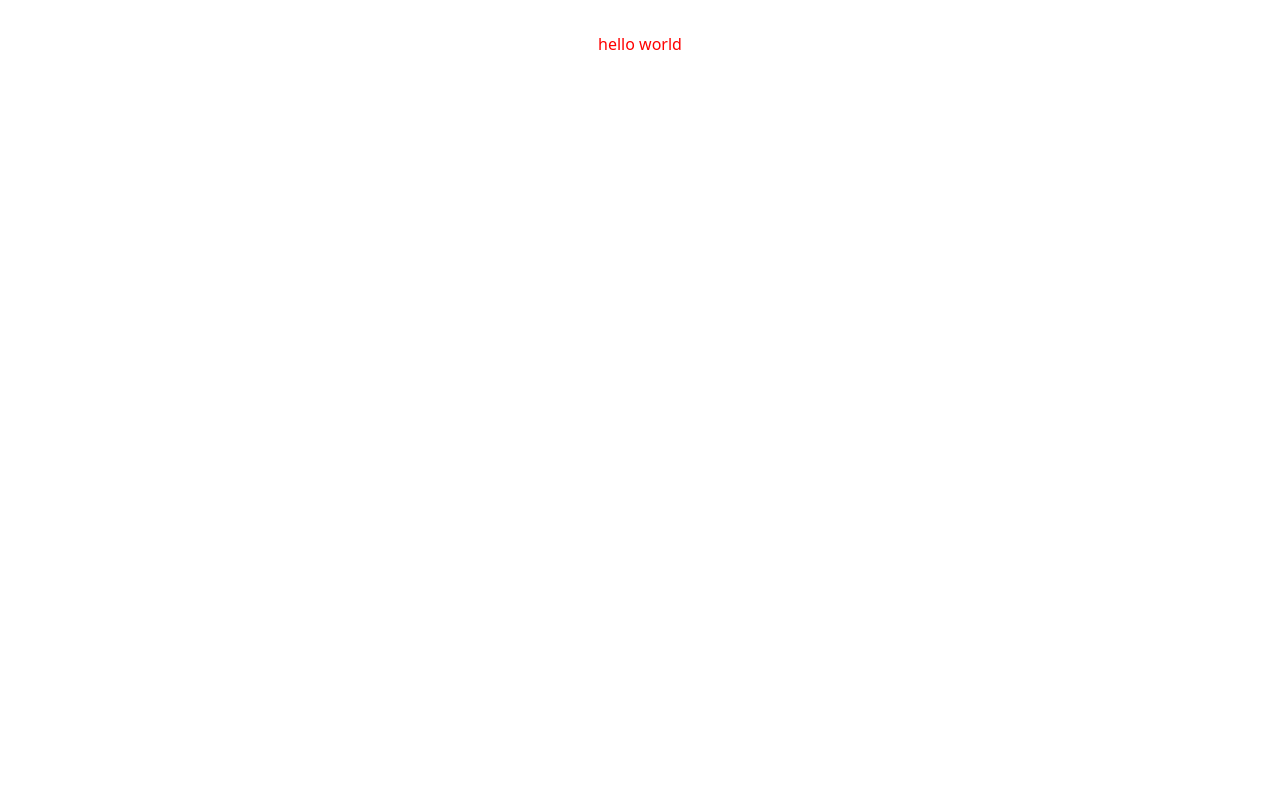
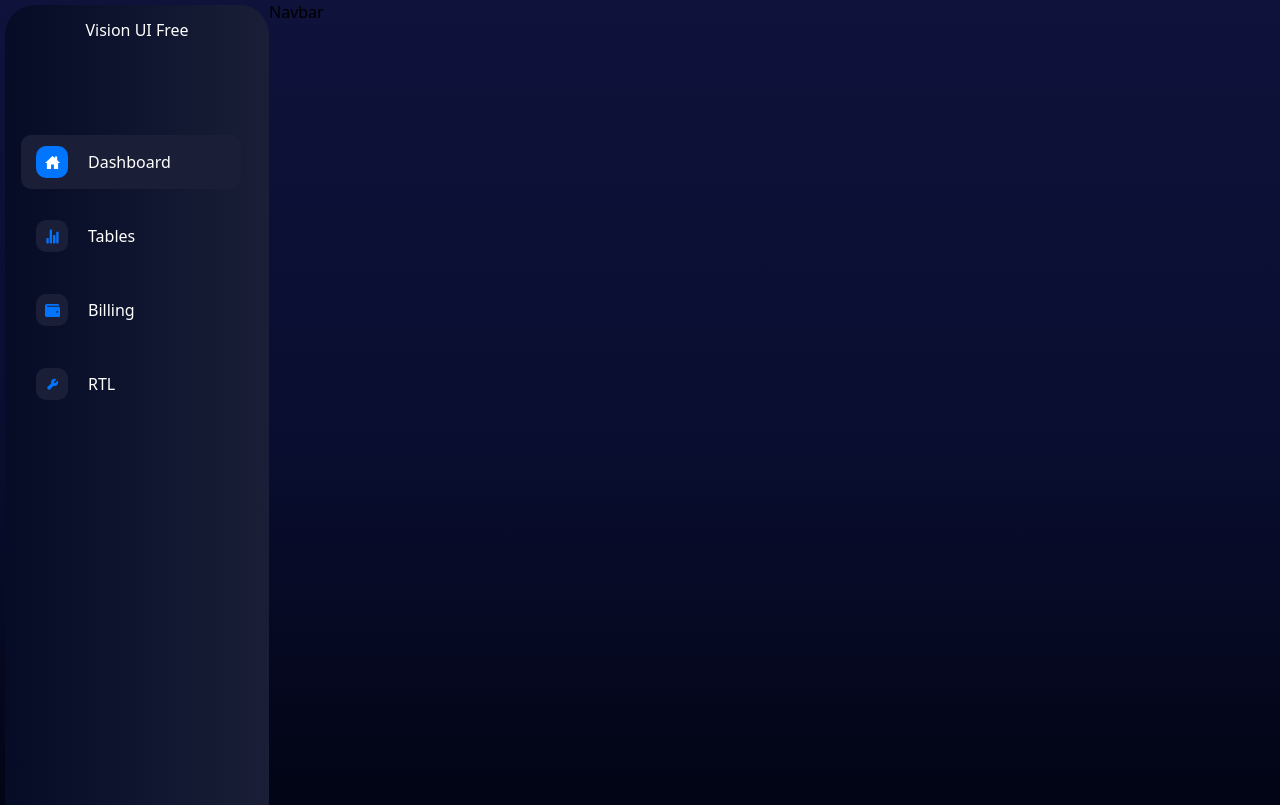
Before and after one commit to Napolite/vision-dahsboard, a React (Vite) app: page / in a window 1280 px wide. Built offline with nearby package versions, Linux system fonts and the light colour scheme.

Commit message:
created sidebar

```diff
--- a/src/App.css
+++ b/src/App.css
@@ -1,6 +1,4 @@
 #root {
-  max-width: 1280px;
-  margin: 0 auto;
-  padding: 2rem;
-  text-align: center;
+  max-width: 100vw;
+  height: 100%;
 }
--- a/src/App.tsx
+++ b/src/App.tsx
@@ -1,7 +1,16 @@
 import "./App.css";
+import Navbar from "./components/navbar";
+import SideBar from "./components/sidebar";
 
 function App() {
-  return <div className="text-[red]">hello world</div>;
+  return (
+    <div className="flex">
+      <SideBar />
+      <div>
+        <Navbar />
+      </div>
+    </div>
+  );
 }
 
 export default App;
--- a/src/components/sidebar.tsx
+++ b/src/components/sidebar.tsx
@@ -1,7 +1,94 @@
-import React from "react";
-
+import React, { useState } from "react";
+import { IoHomeSharp } from "react-icons/io5";
+import { IoStatsChart } from "react-icons/io5";
+import { FaWallet } from "react-icons/fa";
+import { AiFillTool } from "react-icons/ai";
 function SideBar() {
-  return <div></div>;
+  const [selected, setSelected] = useState("dash");
+  return (
+    <div className="from-[#060b26] from-[0%] to-[#1a1f37] to-[100%] bg-gradient-to-r min-h-[100vh] w-[264px] rounded-t-[30px] text-white flex flex-col items-center ml-[5px] mt-[5px]">
+      <div className="h-[50px] mb-[80px] text-center flex place-items-center w-full justify-center">
+        Vision UI Free
+      </div>
+      <div
+        className="w-full px-[16px] flex flex-col gap-y-[20px]"
+        style={{ padding: "0 16px" }}
+      >
+        <div
+          className={`flex gap-x-[20px] w-[219.5px]  px-[15px] items-center h-[54px] rounded-[10px] ${
+            selected === "dash" ? "bg-[#1a1f37]" : "bg-none"
+          }`}
+          onClick={() => setSelected("dash")}
+        >
+          <div
+            className={`h-[32px] w-[32px] ${
+              selected === "dash" ? "bg-[#0075FF]" : "bg-[#1a1f37]"
+            } flex items-center justify-center rounded-[10px] `}
+          >
+            <IoHomeSharp
+              color={selected === "dash" ? "#ffffff" : "#0075FF"}
+              size={15}
+            />
+          </div>
+          <p>Dashboard</p>
+        </div>
+        <div
+          className={`flex gap-x-[20px] w-[219.5px]  px-[15px] items-center h-[54px] rounded-[10px] ${
+            selected === "tab" ? "bg-[#1a1f37]" : "bg-none"
+          }`}
+          onClick={() => setSelected("tab")}
+        >
+          <div
+            className={`h-[32px] w-[32px] ${
+              selected === "tab" ? "bg-[#0075FF]" : "bg-[#1a1f37]"
+            } flex items-center justify-center rounded-[10px] `}
+          >
+            <IoStatsChart
+              color={selected === "tab" ? "#ffffff" : "#0075FF"}
+              size={15}
+            />
+          </div>
+          <p>Tables</p>
+        </div>
+        <div
+          className={`flex gap-x-[20px] w-[219.5px]  px-[15px] items-center h-[54px] rounded-[10px] ${
+            selected === "bill" ? "bg-[#1a1f37]" : "bg-none"
+          }`}
+          onClick={() => setSelected("bill")}
+        >
+          <div
+            className={`h-[32px] w-[32px] ${
+              selected === "bill" ? "bg-[#0075FF]" : "bg-[#1a1f37]"
+            } flex items-center justify-center rounded-[10px] `}
+          >
+            <FaWallet
+              color={selected === "bill" ? "#ffffff" : "#0075FF"}
+              size={15}
+            />
+          </div>
+          <p>Billing</p>
+        </div>
+        <div
+          className={`flex gap-x-[20px] w-[219.5px]  px-[15px] items-center h-[54px] rounded-[10px] ${
+            selected === "rtl" ? "bg-[#1a1f37]" : "bg-none"
+          }`}
+          onClick={() => setSelected("rtl")}
+        >
+          <div
+            className={`h-[32px] w-[32px] ${
+              selected === "rtl" ? "bg-[#0075FF]" : "bg-[#1a1f37]"
+            } flex items-center justify-center rounded-[10px] `}
+          >
+            <AiFillTool
+              color={selected === "rtl" ? "#ffffff" : "#0075FF"}
+              size={15}
+            />
+          </div>
+          <p>RTL</p>
+        </div>
+      </div>
+    </div>
+  );
 }
 
 export default SideBar;
--- a/src/index.css
+++ b/src/index.css
@@ -1,7 +1,12 @@
 @import "tailwindcss";
 
-* {
+/* * {
   padding: 0;
   margin: 0;
   box-sizing: border-box;
+} */
+body {
+  background: linear-gradient(#0f123b 0%, #090d2e 59%, #020515 100%);
+  background-repeat: no-repeat;
+  min-height: 100vh;
 }
```
